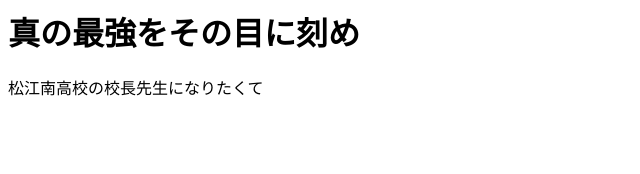
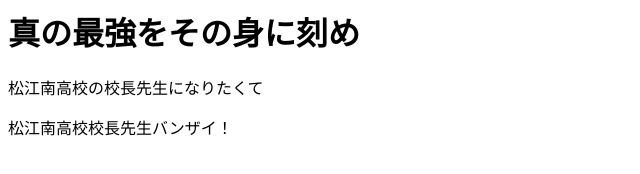
Before and after one commit to moriyamakoki/moriyamakoki.github.io, a plain HTML site: page index.html in a window 1280 px wide. Shown: the whole page, without its empty margins (0-640 px from the left). Drawn offline with Linux system fonts and the light colour scheme.

Commit message:
Update index.html

```diff
--- a/index.html
+++ b/index.html
@@ -1,7 +1,8 @@
 <html>
   <head></head>
   <body>
-    <h1>真の最強をその目に刻め</h1>
+    <h1>真の最強をその身に刻め</h1>
     <p>松江南高校の校長先生になりたくて</p>
+    <p>松江南高校校長先生バンザイ！</p>
   </body>
 </html>
```
